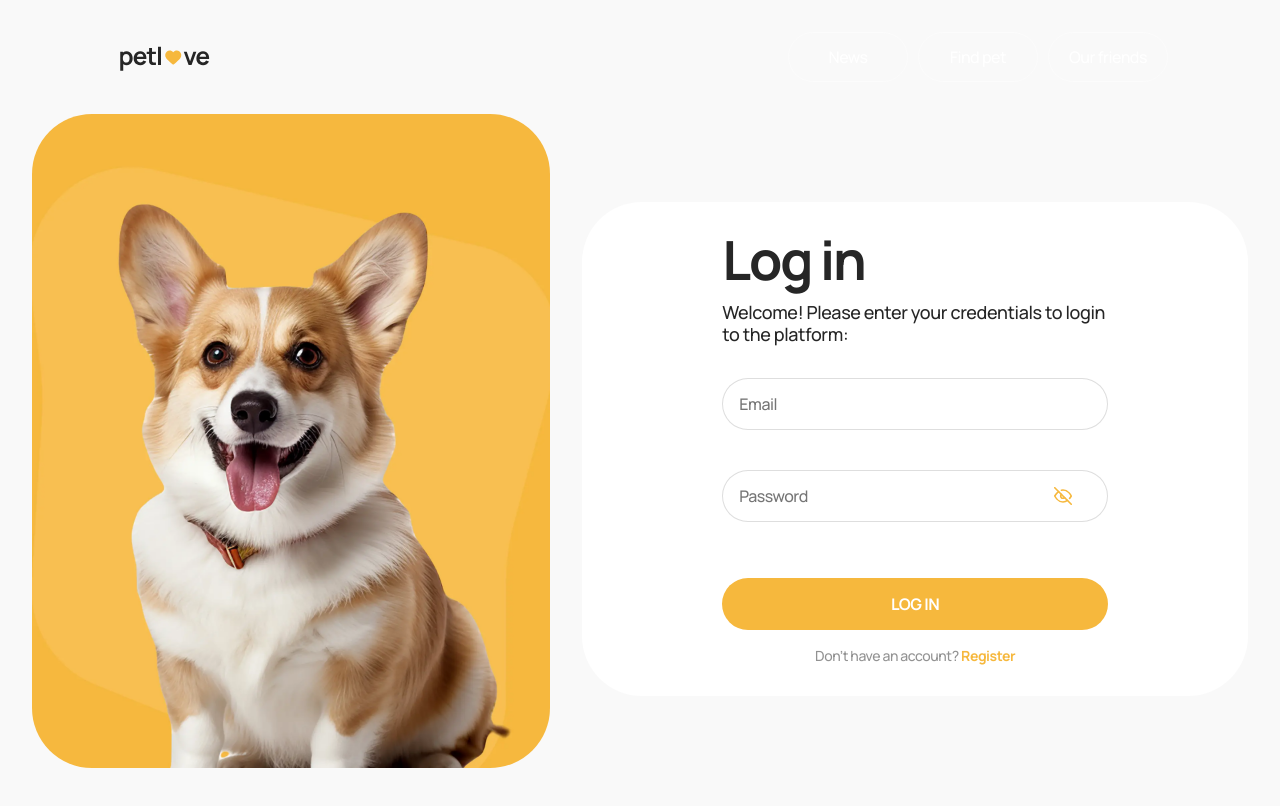
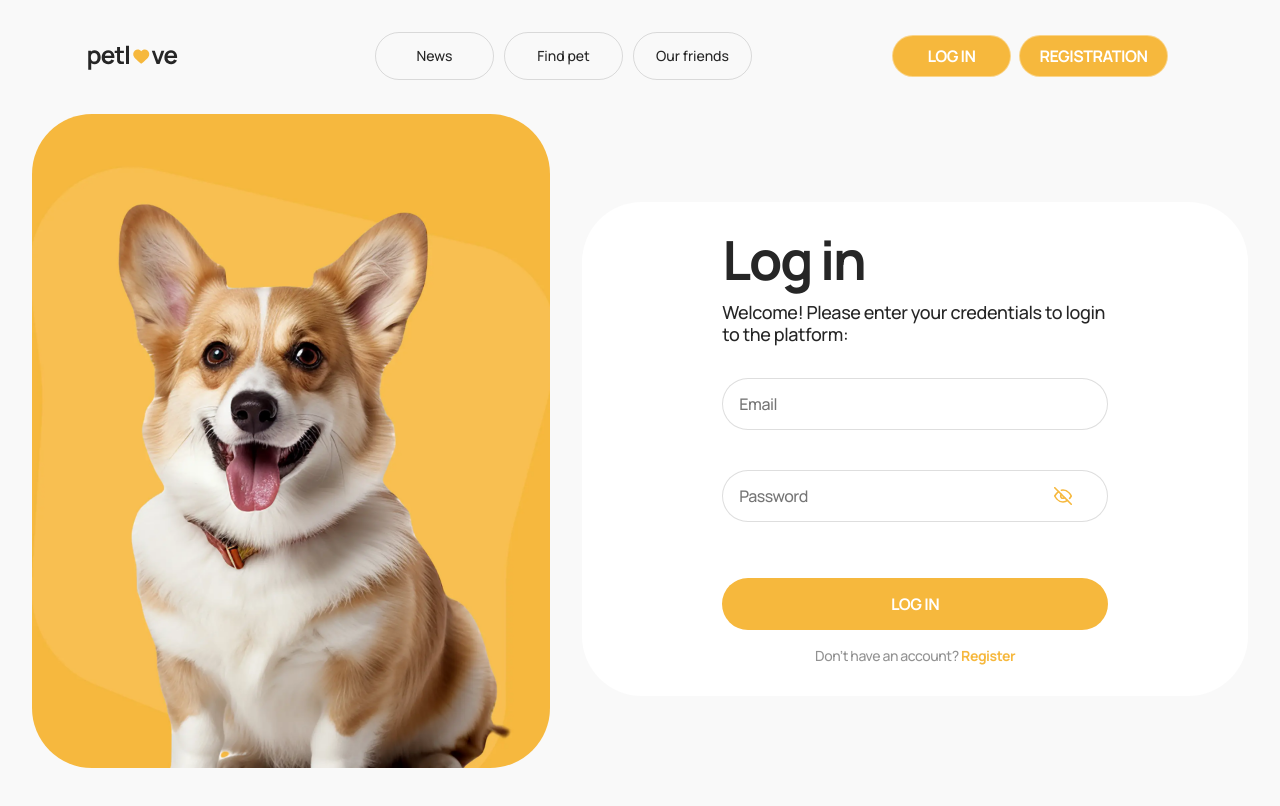
Before and after one commit to YanaShumylo/petlove-react, a React (Vite) app: page /login in a window 1280 px wide. Shown: the top 806 px of the page. Built offline with nearby package versions, Linux system fonts and the light colour scheme; no server answers.

Commit message:
Update Header and  style Nav

```diff
--- a/src/api/authApi.ts
+++ b/src/api/authApi.ts
@@ -15,6 +15,6 @@ export const authApi = {
   },
 
   logout: async () => {
-    return api.post('/users/logout');
+    return api.post('/users/signout');
   },
 };
--- a/src/components/Header/Header.module.css
+++ b/src/components/Header/Header.module.css
@@ -143,18 +143,14 @@ letter-spacing: -0.03em;
 @media (min-width: 1280px) {
 .header {
 max-width: 1216px;
-padding-left: 64px;
 }
 
 .container {
 max-width: 1216px;
-display: flex;
-justify-content: space-between;
 }
 
 .burgerBtn,
-.burgerMenu,
-.desktopAuthNav{
+.burgerMenu{
 display: none;
 }
 
@@ -162,11 +158,17 @@ display: none;
 margin-right: 50px;
 }
 
+.desktopAuthNav {
+  display: flex;
+  align-items: center;
+  justify-content: center;
+}
+
 .desktopNav {
 display: flex;
 align-items: center;
 justify-content: center;
-gap: 110px;
+/* gap: 110px; */
 }
 
 .desktopHeaderUser{
--- a/src/components/Header/Header.tsx
+++ b/src/components/Header/Header.tsx
@@ -3,7 +3,7 @@ import {  Link, useLocation } from 'react-router-dom';
 import { useAuth } from '../../hooks/useAuth';
 import Nav from '../Header/Nav/Nav';
 import AuthNav from '../Header/AuthNav/AuthNav';
-import UserNav from '../Header/UserNav/UserNav';
+// import UserNav from '../Header/UserNav/UserNav';
 import css from './Header.module.css';
 import LogOutBtn from './LogOutBtn/LogOutBtn';
 
@@ -31,9 +31,9 @@ export default function Header() {
   }, []);
 
   const isHome = location.pathname === '/';
-  const isAuthPage =
-    location.pathname === '/login' ||
-    location.pathname === '/register';
+  // const isAuthPage =
+  //   location.pathname === '/login' ||
+  //   location.pathname === '/register';
 
   const burgerColorClass = isHome ? css.burgerWhite : css.burgerBlack;
 
@@ -85,7 +85,7 @@ export default function Header() {
         {/* {на  комп'ютері в хедері кнопка Логаут + аватарка + імя} */}
 {!isMobile && !isTablet && (
   <>
-    {!isAuthenticated && isAuthPage && (
+    {!isAuthenticated  && (
       <div className={css.desktopAuthNav}>
         <AuthNav />
       </div>
--- a/src/components/Header/LogOutBtn/LogOutBtn.tsx
+++ b/src/components/Header/LogOutBtn/LogOutBtn.tsx
@@ -1,5 +1,5 @@
 import { useState } from 'react';
-// import ModalApproveAction from '../modals/ModalApproveAction/ModalApproveAction';
+import ModalApproveAction from '../../Modal/ModalApproveAction/ModalApproveAction';
 import css from "./LogOutBtn.module.css";
 
 export default function LogOutBtn() {
@@ -8,7 +8,7 @@ export default function LogOutBtn() {
   return (
     <>
       <button onClick={() => setOpen(true)} className={css.LogOutBtn}>Logout</button>
-      {/* {open && <ModalApproveAction onClose={() => setOpen(false)} />} */}
+      {open && <ModalApproveAction onClose={() => setOpen(false)} />}
     </>
   );
 }
--- a/src/components/Header/Nav/Nav.tsx
+++ b/src/components/Header/Nav/Nav.tsx
@@ -6,16 +6,13 @@ type NavProps = {
 };
 
 export default function Nav({ isHome }: NavProps) {
-  const getClass = ({ isActive }: { isActive: boolean }) => {
-    if (window.innerWidth >= 1440 && !isHome) {
-    // стилі для всіх сторінок
-      return isActive ? css.activeBurger : css.linkBurger;
-    }
-    // стилі на домашню сторінку
-    return isActive ? css.active : css.link;
-  };
+  const getClass = ({ isActive }: { isActive: boolean }) =>
+    isHome
+    ? isActive ? css.active : css.link
+    : isActive ? css.activeBurger : css.linkBurger;
+
   return (
-    <nav className={window.innerWidth >= 1440 && !isHome ? css.navBurger : css.nav}>
+    <nav className={isHome ? css.nav : css.navBurger}>
       <NavLink to="/news" className={getClass} >News</NavLink>
       <NavLink to="/notices" className={getClass} >Find pet</NavLink>
       <NavLink to="/friends" className={getClass} >Our friends</NavLink>
```
